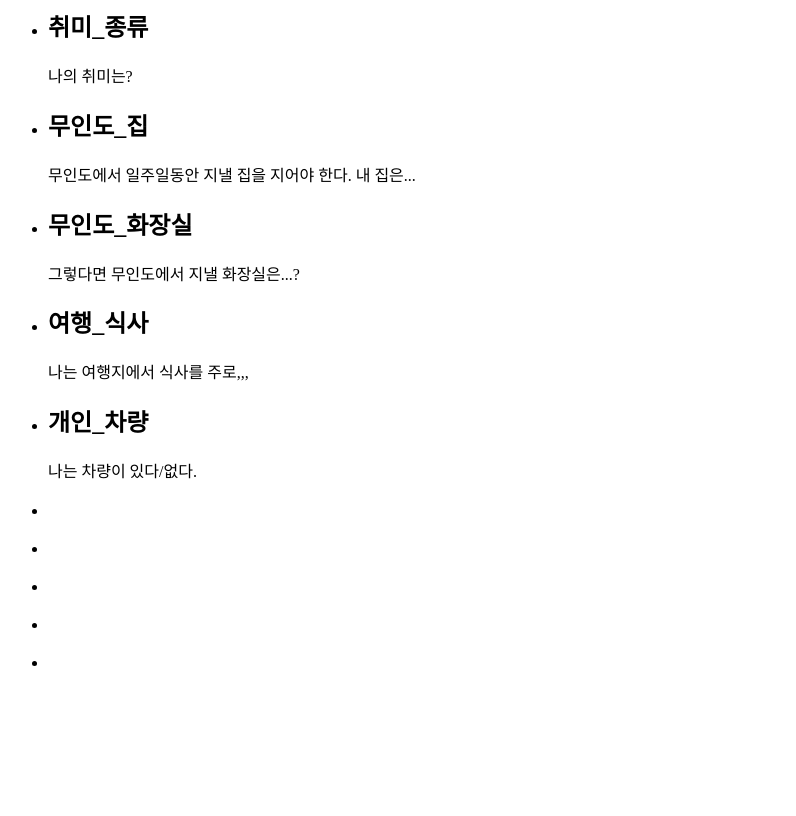
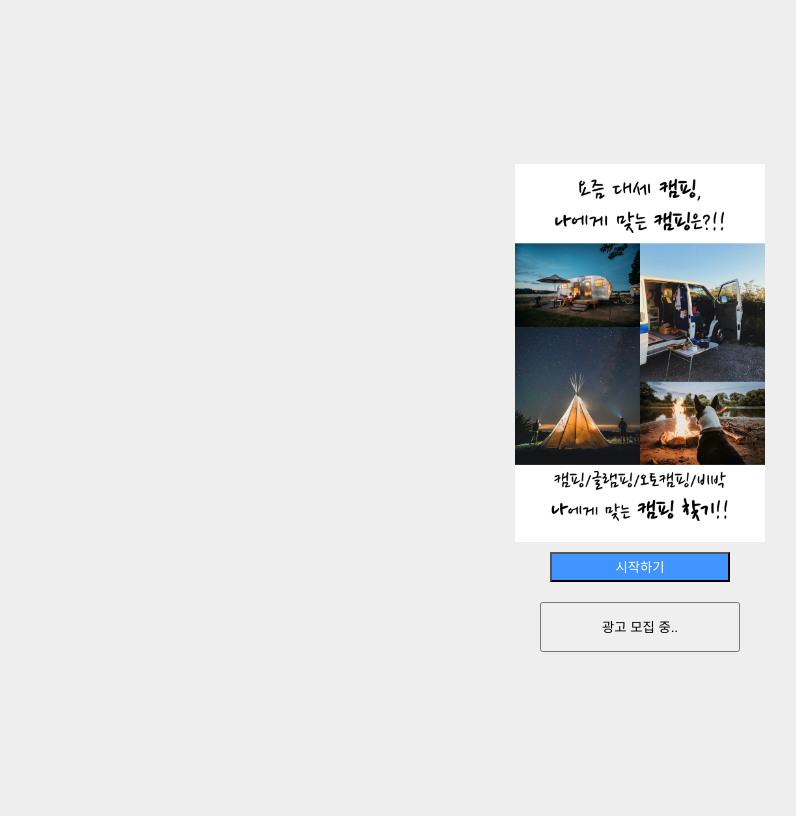
Before and after one commit to grape0919/sumsurvey, a Flask app: page / in a window 1280 px wide. Shown: the whole page, without its empty margins (0-796 px from the left). Before the commit the page ends 666 px from the top, so only its background shows below. Run offline with Flask 2, Linux system fonts and the light colour scheme; data that the repository does not hold is empty.

Commit message:
중간 커밋

```diff
--- a/rdbms/1.CREATE_TABLES.sql
+++ b/rdbms/1.CREATE_TABLES.sql
@@ -1,6 +1,6 @@
 
 create table QUESTION(
-	Q_ID INTEGER PRIMARY KEY AUTOINCREMENT,
+	Q_ID INTEGER PRIMARY KEY,
 	TITLE TEXT not null,
 	QUESTION TEXT not null
 	);
--- a/static/style.css
+++ b/static/style.css
@@ -3,6 +3,8 @@ a, h1, h2       { color: #377BA8; }
 h1, h2          { font-family: 'Georgia', serif; margin: 0; }
 h1              { border-bottom: 2px solid #eee; }
 h2              { font-size: 1.2em; }
+
+.flex-container{ width: 100%; height: 100vh; display: flex; flex-direction: column; -webkit-box-align: center; align-items: center; -webkit-box-pack: center; justify-content: center; }
 
 .page           { margin: 2em auto; width: 35em; border: 5px solid #ccc;
                   padding: 0.8em; background: white; }
@@ -16,3 +18,10 @@ h2              { font-size: 1.2em; }
 .flash          { background: #CEE5F5; padding: 0.5em;
                   border: 1px solid #AACBE2; }
 .error          { background: #F0D6D6; padding: 0.5em; }
+.fit-picture    { width: 250px;}
+
+.centerWindow   { position:absolute; top:50%; left:50%; margin-top:-50px; margin-left:-50px; }
+
+.button         { background: rgb(65, 147, 255); color: white; width: 180px; height: 30px; margin-top: 10px;}
+
+.ad             { width: 200px; height: 50px; margin-top: 20px;}
--- a/sumsurvey.py
+++ b/sumsurvey.py
@@ -19,11 +19,13 @@ app = Flask(__name__)
 app.config.from_object(__name__)
 
 def connect_db():
-    print(app.config)
-    return sqlite3.connect(app.config['DATABASE'])
+    return sqlite3.connect(DATABASE)
 
 def init_db():
     with closing(connect_db()) as db:
+        with app.open_resource('rdbms\\0.DROP_TABLES.sql') as f:
+            db.cursor().executescript(f.read().decode('utf-8'))
+        db.commit()
         with app.open_resource('rdbms\\1.CREATE_TABLES.sql') as f:
             db.cursor().executescript(f.read().decode('utf-8'))
         db.commit()
@@ -36,23 +38,21 @@ def before_request():
 def teardown_request(exception):
     g.db.close()
 
-@app.route('/')
-def show_entries():
-    cur = g.db.execute('select * from question')
-    print("!@#!@# cur : ", cur.fetchall())
-    entries = []
-    entries.append(dict(title="취미_종류", question="나의 취미는?"))
-    entries.append(dict(title="무인도_집", question="무인도에서 일주일동안 지낼 집을 지어야 한다. 내 집은..."))
-    entries.append(dict(title="무인도_화장실", question="그렇다면 무인도에서 지낼 화장실은...?"))
-    entries.append(dict(title="여행_식사", question="나는 여행지에서 식사를 주로,,,"))
-    entries.append(dict(title="개인_차량", question="나는 차량이 있다/없다."))
-    entries.append(dict(title="", question=""))
-    entries.append(dict(title="", question=""))
-    entries.append(dict(title="", question=""))
-    entries.append(dict(title="", question=""))
-    entries.append(dict(title="", question=""))
+@app.route('/survey/<id>')
+def show_entries(id=None):
+    cur = g.db.cursor().execute('SELECT TITLE, QUESTION FROM QUESTION')
+    g.db.commit()# cur = g.db.cursor().execute('SELECT * FROM QUESTION;')
+    entries = [dict(title=row[0], question=row[1]) for row in cur.fetchall()]
     print("!@#!@# entries : ", entries)
     return render_template('show_entries.html', entries=entries)
 
+@app.route('/')
+def start():
+    return render_template('start_surv.html', image_file="resources/img/start.jpg")
+
+@app.route('/analz')
+def analz():
+    return render_template('start_surv.html')
+
 if __name__ == '__main__':
     app.run()
--- a/sumsurvey.session.sql
+++ /dev/null
@@ -1 +0,0 @@
-select * from question;
--- /dev/null
+++ b/templates/start_surv.html
@@ -0,0 +1,18 @@
+<!doctype html>
+<html>
+  <head>
+    <link rel=stylesheet type=text/css href="{{ url_for('static', filename='style.css') }}">
+  </head>
+  <body>
+    {% if True %}
+    <div class=flex-container>
+
+      <img class=fit-picture src="{{ url_for('static', filename=image_file) }}">
+      <form action="/survey/1">
+        <button class=button type="submit" >시작하기</button>
+      </form>
+      <button class=ad type="button" > 광고 모집 중.. </button>
+    </div>
+    {% endif %}
+  </body>
+</html>
```
Also changed, not shown: templates/analz_surv.html (added, +11 -0 lines), templates/survey.html (added, +18 -0 lines), rdbms/sumsurvey.db, static/resources/img/start.jpg (added).
